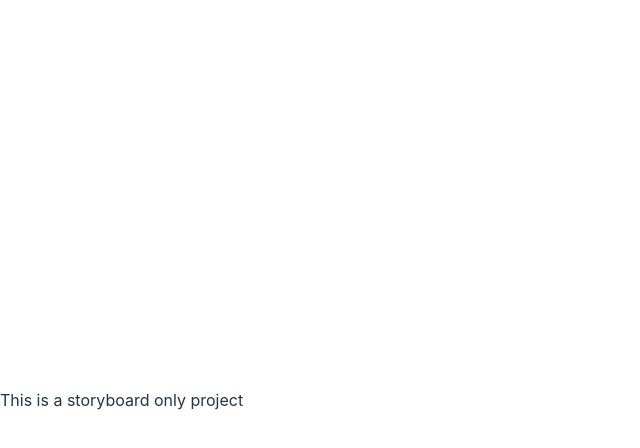
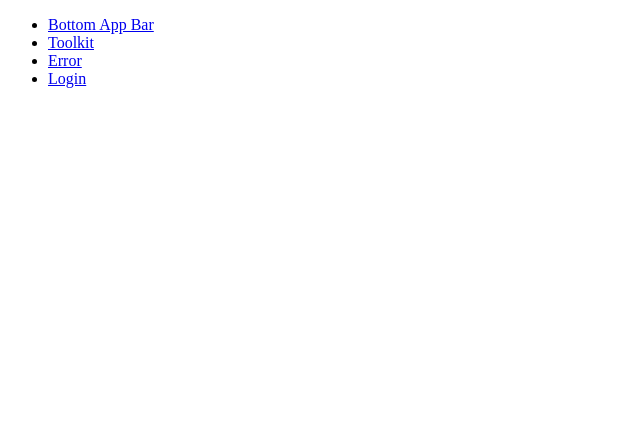
Before and after one commit to davidascholer/react-component-library, a React (Vite) app: page / in a window 1280 px wide. Shown: the top 448 px of the page, without its empty margins (0-640 px from the left). Built offline with nearby package versions, Linux system fonts and the light colour scheme.

Commit message:
login page edit

```diff
--- a/src/App.tsx
+++ b/src/App.tsx
@@ -1,9 +1,11 @@
-function App() {
+import ReactRouter from "./utility/react-router/ReactRouter";
+
+const App = () => {
   return (
-    <>
-      <div>This is a storyboard only project</div>
-    </>
+    <div>
+      <ReactRouter />
+    </div>
   );
-}
+};
 
 export default App;
--- a/src/pages/login/Login.tsx
+++ b/src/pages/login/Login.tsx
@@ -1,14 +1,25 @@
 import React from "react";
-import GoogleButton from "./media/GoogleButton";
-import AppleButton from "./media/AppleButton";
+// import GoogleButton from "./media/GoogleButton";
+// import AppleButton from "./media/AppleButton";
+import { Box } from "@mui/material";
+// import theme from "../../utility/mui/theme";
 
 const Login: React.FC = () => {
   const handleLogin = () => {
     // Handle login logic here
   };
 
+  const styles = {
+    container: {
+      width: "100%",
+    },
+    center: {
+      textAlign: "center",
+    },
+  };
+
   return (
-    <div>
+    <Box sx={[styles.container, styles.center]}>
       <h1>Login</h1>
       <form onSubmit={handleLogin}>
         <div>
@@ -22,10 +33,10 @@
         <button type="submit">Login</button>
       </form>
       <div>
-        <GoogleButton />
-        <AppleButton />
+        {/* <GoogleButton />
+        <AppleButton /> */}
       </div>
-    </div>
+    </Box>
   );
 };
 
--- a/src/utility/mui/theme.ts
+++ b/src/utility/mui/theme.ts
@@ -20,17 +20,16 @@
   }
   // allow configuration using `createTheme`
   interface ThemeOptions {
-    status?: {
-      text?: string;
-      highlighted?: string;
-      clicked?: string;
-      background?: string;
+    link?: {
+      text?: { color: string };
+      highlighted?: { color: string };
+      clicked?: { color: string };
+      background?: { color: string };
     };
   }
 }
 
 //default theme: https://mui.com/material-ui/customization/default-theme/
-
 export default createTheme({
   palette: {
     mode: "light",
@@ -57,6 +56,6 @@
     },
   },
   typography: {
-    fontFamily: "Filson, Arial, Roboto",
+    fontFamily: "Roboto, Arial",
   },
 });
```
Also changed, not shown: src/main.tsx (+6 -7 lines).
